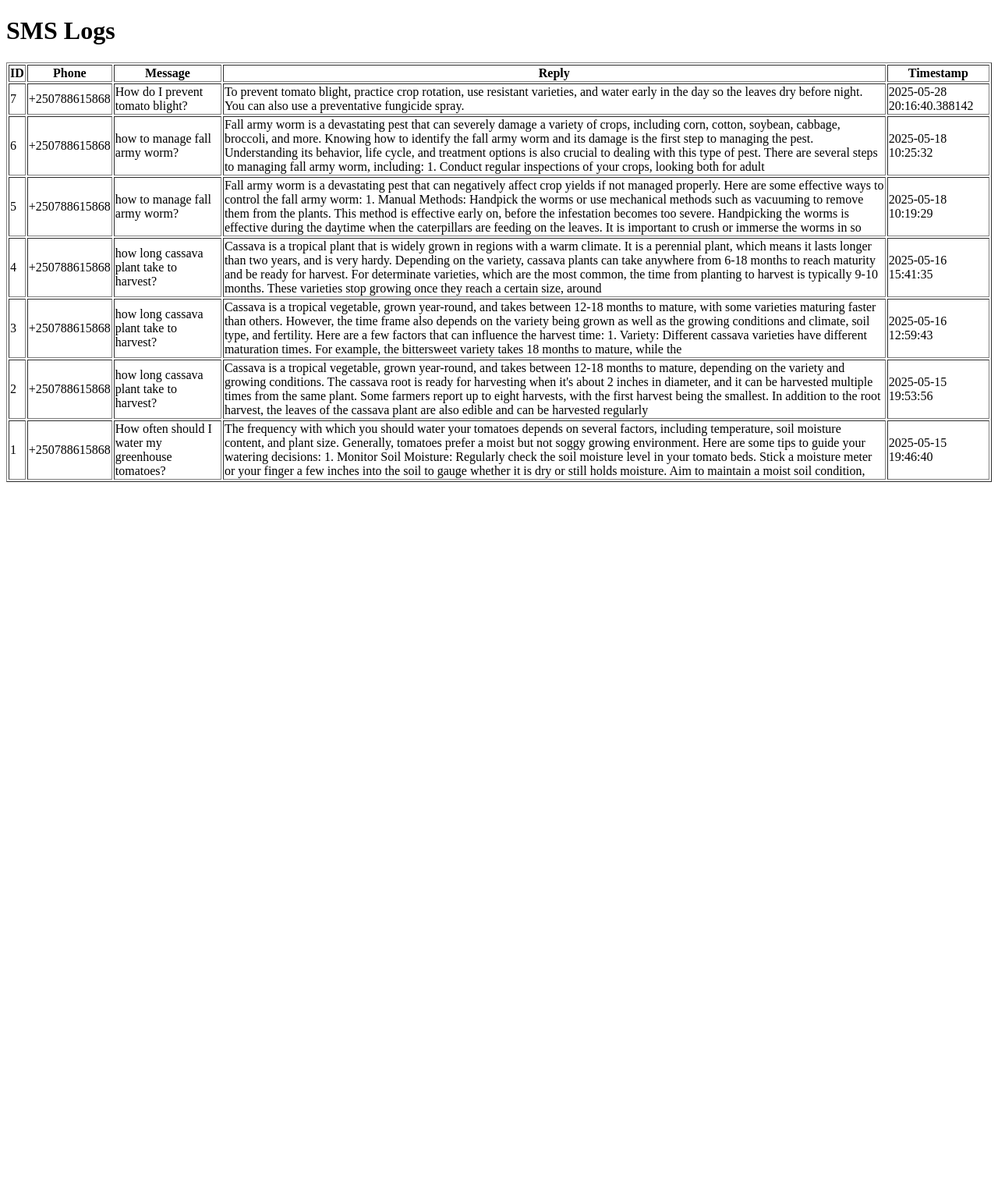
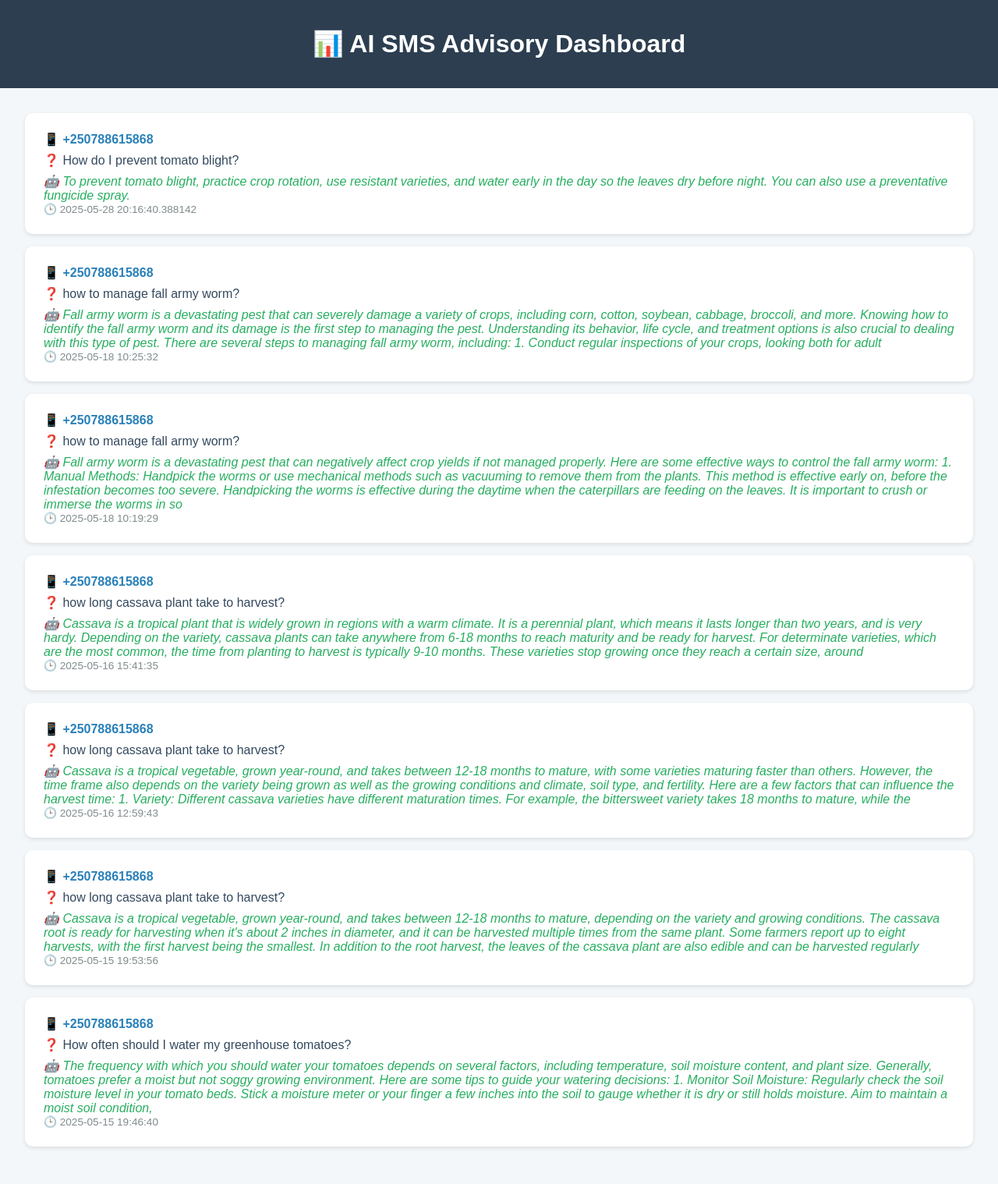
Before and after one commit to Mugisha-hub/ai-sms-advisory, a Flask app: page /dashboard in a window 1280 px wide. Shown: the whole page at 78% size. Before the commit the page ends 618 px from the top, so only its background shows below. Run offline with Flask 3, Linux system fonts and the light colour scheme; the visitor is signed in with stand-in values (Sample User, id 1); data comes from the database, SQL or seed files in the repository.

Commit message:
Update dashboard, add login page, and .gitignore

```diff
--- a/templates/dashboard.html
+++ b/templates/dashboard.html
@@ -1,28 +1,64 @@
-<!-- templates/dashboard.html -->
 <!DOCTYPE html>
-<html>
+<html lang="en">
 <head>
-    <title>SMS Dashboard</title>
+    <meta charset="UTF-8">
+    <title>SMS Advisory Dashboard</title>
+    <style>
+        body {
+            font-family: Arial, sans-serif;
+            background-color: #f4f7f9;
+            margin: 0;
+            padding: 0;
+        }
+        header {
+            background-color: #2c3e50;
+            color: white;
+            padding: 1rem;
+            text-align: center;
+        }
+        .container {
+            padding: 2rem;
+        }
+        .message-card {
+            background-color: white;
+            padding: 1.5rem;
+            border-radius: 10px;
+            margin-bottom: 1rem;
+            box-shadow: 0 2px 5px rgba(0,0,0,0.1);
+        }
+        .sender {
+            font-weight: bold;
+            color: #2980b9;
+        }
+        .text {
+            margin: 0.5rem 0;
+            color: #34495e;
+        }
+        .reply {
+            font-style: italic;
+            color: #27ae60;
+        }
+        .timestamp {
+            font-size: 0.85rem;
+            color: #7f8c8d;
+        }
+    </style>
 </head>
 <body>
-    <h1>SMS Logs</h1>
-    <table border="1">
-        <tr>
-            <th>ID</th>
-            <th>Phone</th>
-            <th>Message</th>
-            <th>Reply</th>
-            <th>Timestamp</th>
-        </tr>
+    <header>
+        <h1>📊 AI SMS Advisory Dashboard</h1>
+    </header>
+    <div class="container">
         {% for msg in messages %}
-        <tr>
-            <td>{{ msg["id"] }}</td>
-            <td>{{ msg["phone"] }}</td>
-            <td>{{ msg["text"] }}</td>
-            <td>{{ msg["reply"] }}</td>
-            <td>{{ msg["timestamp"] }}</td>
-        </tr>
+            <div class="message-card">
+                <div class="sender">📱 {{ msg.phone }}</div>
+                <div class="text">❓ {{ msg.text }}</div>
+                <div class="reply">🤖 {{ msg.reply }}</div>
+                <div class="timestamp">🕒 {{ msg.timestamp }}</div>
+            </div>
+        {% else %}
+            <p>No messages yet.</p>
         {% endfor %}
-    </table>
+    </div>
 </body>
 </html>
```
Also changed, not shown: templates/login.html (added, +49 -0 lines).
